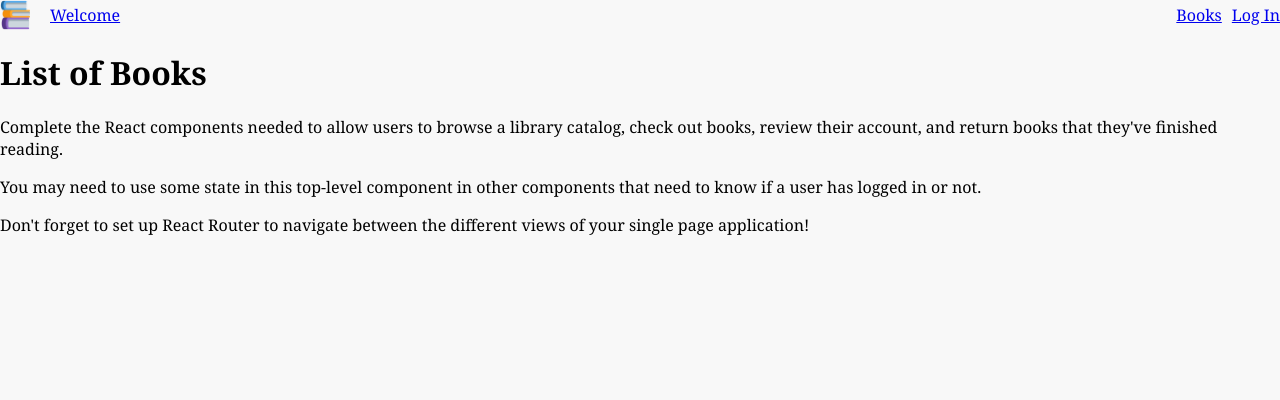
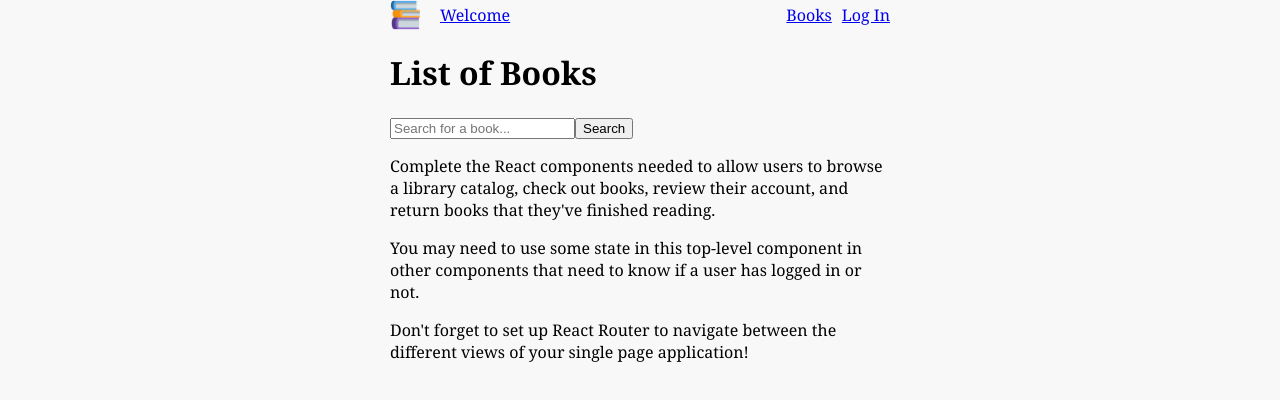
Before and after one commit to ZacharyB-lab/-2510-BookBuddy.Starter, a React (Vite) app: page / in a window 1280 px wide. Shown: the top 400 px of the page. Built offline with nearby package versions, Linux system fonts and the light colour scheme.

Commit message:
Organized

```diff
--- a/src/App.css
+++ b/src/App.css
@@ -11,6 +11,10 @@ body {
 }
 
 /* Add your own custom styles here */
+.app {
+  max-width: 500px;
+  margin: 0 auto;
+}
 nav {
   display: flex;
   align-items: center;
--- a/src/App.jsx
+++ b/src/App.jsx
@@ -1,6 +1,6 @@
 function App() {
   return (
-    <div>
+    <div className="app">
       <nav>
         <img id="logo-image" src="books.png" />
         <a href="#">Welcome</a>
@@ -9,6 +9,10 @@ function App() {
         <a href="#">Log In</a>
       </nav>
       <h1>List of Books</h1>
+      <div>
+        <input placeholder="Search for a book..."></input>
+        <button>Search</button>
+      </div>
 
       <p>
         Complete the React components needed to allow users to browse a library
```
